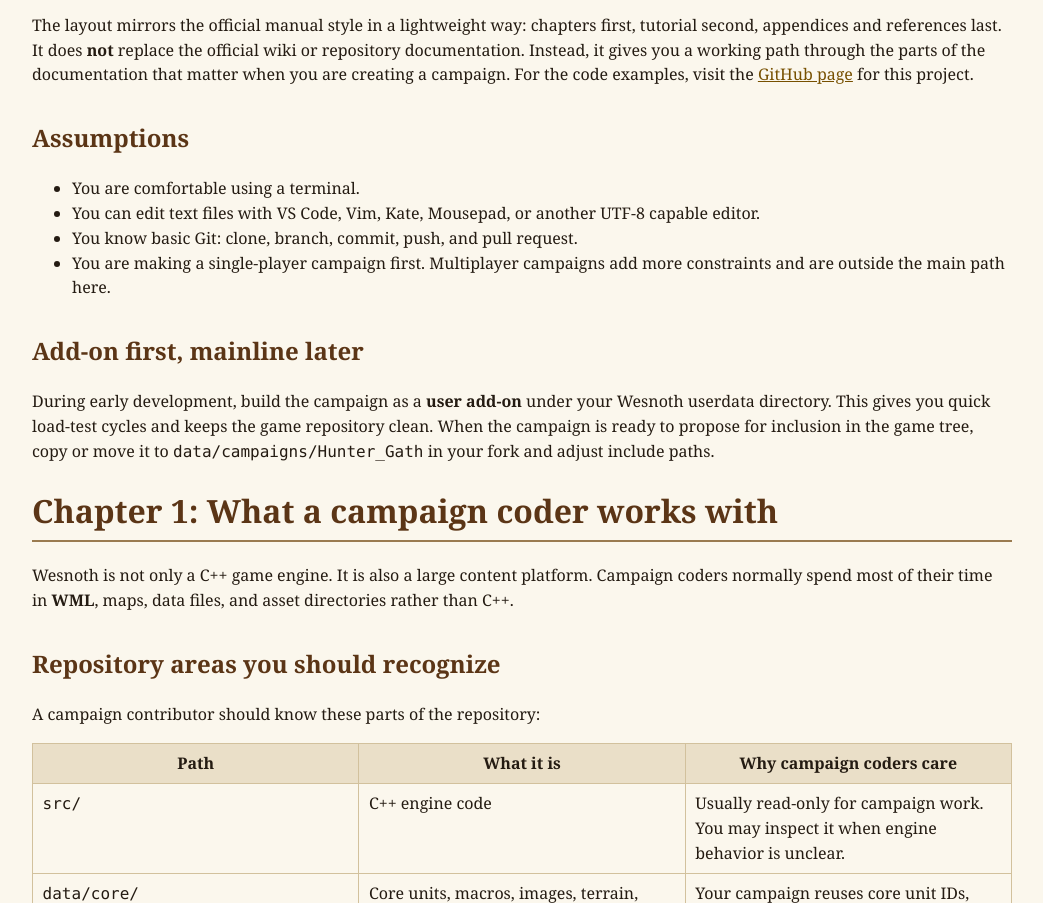
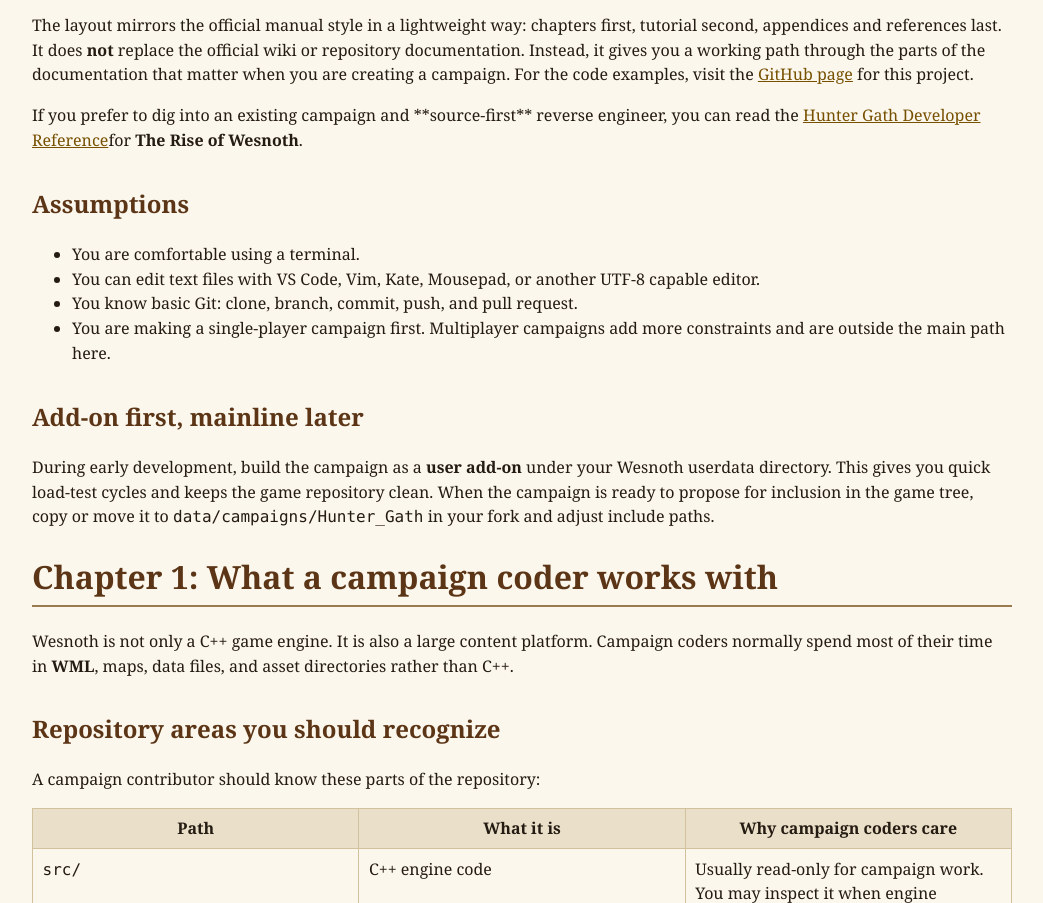
Before and after one commit to hunter-gath/wesnoth-campaign-dev-guide, a plain HTML site: page index.html in a window 1280 px wide. Shown: the part 2499-3402 px from the top of the page, without its empty margins (118-1161 px from the left). Drawn offline with Linux system fonts and the light colour scheme.

Commit message:
Adding developer reference

```diff
--- a/index.html
+++ b/index.html
@@ -340,6 +340,11 @@
 the documentation that matter when you are creating a campaign. For the code examples,
 visit the <a href="https://github.com/hunter-gath/wesnoth-campaign-dev-guide">GitHub page</a>
 for this project.</p>
+<p>
+If you prefer to dig into an existing campaign and **source-first** reverse engineer,
+you can read the <a href="https://hunter-gath.github.io/wesnoth-campaign-dev-guide/The_Rise_of_Wesnoth/index.html">Hunter Gath Developer Reference</a>for <b>The Rise of Wesnoth</b>.
+
+</p>
 <h2 id="assumptions">Assumptions</h2>
 <ul>
 <li>You are comfortable using a terminal.</li>
```
Also changed, not shown: 1 other file.
